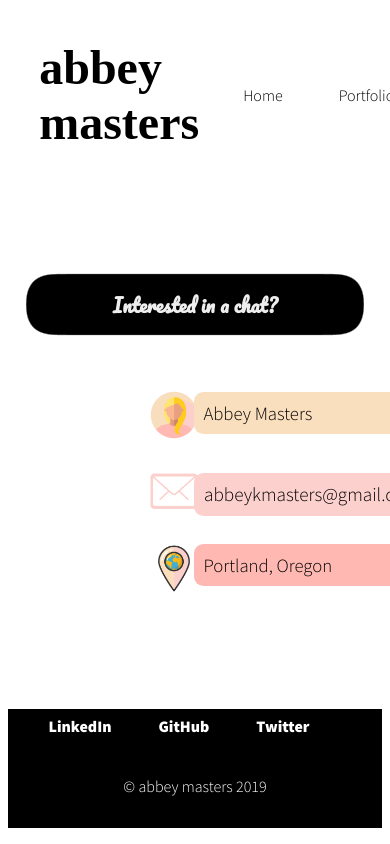
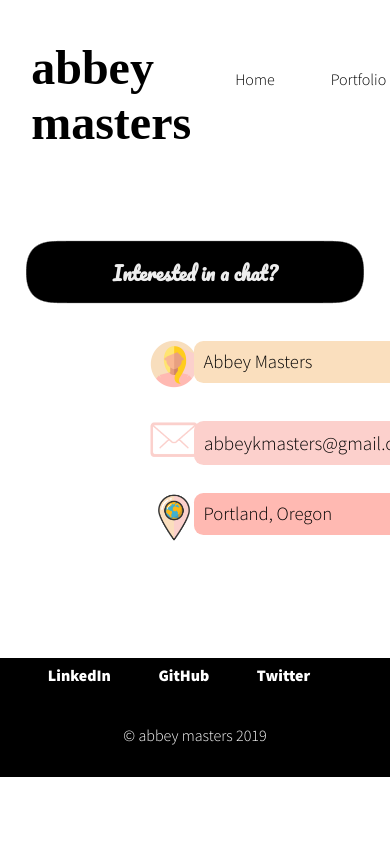
Before and after one commit to abbeymasters/portfolio, a React app: page /contact in a window 390 px wide. Shown: the top 844 px of the page. Built offline with nearby package versions, Linux system fonts and the light colour scheme.

Commit message:
ready to start mobile responsiveness

```diff
--- a/src/components/AboutMe.css
+++ b/src/components/AboutMe.css
@@ -14,6 +14,10 @@
     text-decoration: none;
     font-weight: 700;
     color: black;
+  }
+
+  a:hover {
+    color: #efba5a;
   }
 
   p {
--- /dev/null
+++ b/src/components/App.css
@@ -0,0 +1,5 @@
+* {
+  margin-left: 0;
+  margin-right: 0;
+  margin-bottom: 0;
+}
--- a/src/components/App.js
+++ b/src/components/App.js
@@ -5,10 +5,11 @@ import Footer from '../components/Footer';
 import Portfolio from '../container/Portfolio';
 import Contact from './Contact.js';
 import AboutMe from './AboutMe.js';
+import styles from './App.css';
 
 const App = () => {
   return (
-    <div>
+    <div className={styles.App}>
       <Router>
         <Header />
         <>
```
